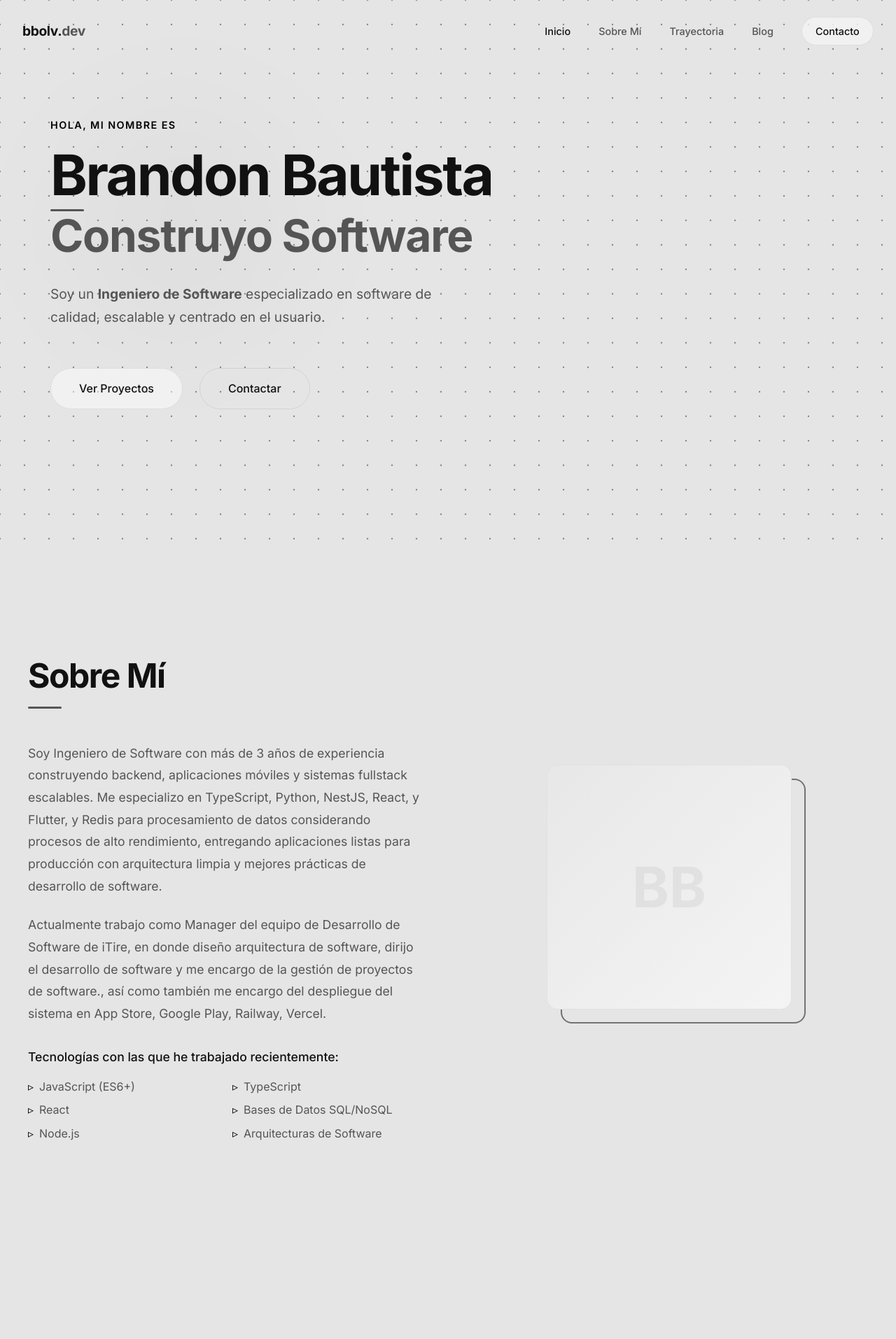
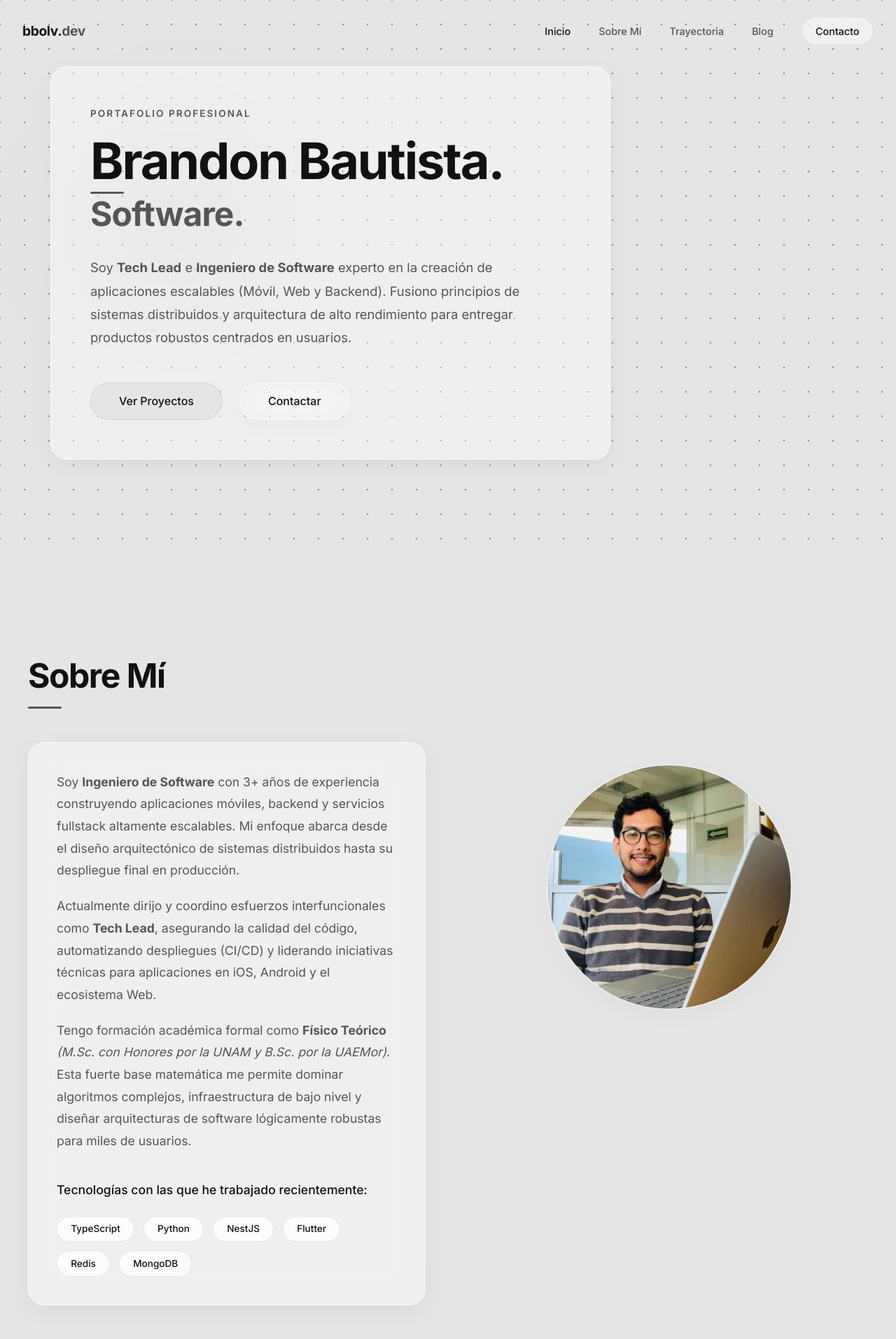
Before and after one commit to bbolv/bbolv.github.io, a React (Vite) app: page / in a window 1280 px wide. Shown: the top 1914 px of the page at 70% size. Built offline with nearby package versions, Linux system fonts and the light colour scheme.

Commit message:
Add info and style changes in texts and footer

```diff
--- a/src/components/About.jsx
+++ b/src/components/About.jsx
@@ -1,42 +1,41 @@
 import React from 'react';
+import meImg from '../assets/me.jpg';
 
 const About = () => {
   return (
     <section id="sobre-mi" className="section container">
       <h2 className="section-title">Sobre Mí</h2>
       <div style={{ display: 'grid', gridTemplateColumns: 'repeat(auto-fit, minmax(300px, 1fr))', gap: '4rem', alignItems: 'start' }}>
-        <div>
-          <p style={{ color: 'var(--text-secondary)', fontSize: '1.1rem', marginBottom: '1.5rem', lineHeight: 1.8 }}>
-            Soy Ingeniero de Software con más de 3 años de experiencia construyendo backend, aplicaciones móviles y sistemas fullstack escalables. Me especializo en TypeScript, Python, NestJS, React, y Flutter, y Redis para procesamiento de datos considerando procesos de alto rendimiento, entregando aplicaciones listas para producción con arquitectura limpia y mejores prácticas de desarrollo de software.
+        <div className="glass-panel" style={{ padding: '2.5rem' }}>
+          <p style={{ color: 'var(--text-secondary)', fontSize: '1.1rem', marginBottom: '1.2rem', lineHeight: 1.8 }}>
+            Soy <strong>Ingeniero de Software</strong> con 3+ años de experiencia construyendo aplicaciones móviles, backend y servicios fullstack altamente escalables. Mi enfoque abarca desde el diseño arquitectónico de sistemas distribuidos hasta su despliegue final en producción.
+          </p>
+          <p style={{ color: 'var(--text-secondary)', fontSize: '1.1rem', marginBottom: '1.2rem', lineHeight: 1.8 }}>
+            Actualmente dirijo y coordino esfuerzos interfuncionales como <strong>Tech Lead</strong>, asegurando la calidad del código, automatizando despliegues (CI/CD) y liderando iniciativas técnicas para aplicaciones en iOS, Android y el ecosistema Web.
           </p>
           <p style={{ color: 'var(--text-secondary)', fontSize: '1.1rem', marginBottom: '1.5rem', lineHeight: 1.8 }}>
-            Actualmente trabajo como Manager del equipo de Desarrollo de Software de iTire, en donde diseño arquitectura de software, dirijo el desarrollo de software y me encargo de la gestión de proyectos de software., así como también me encargo del despliegue del sistema en App Store, Google Play, Railway, Vercel.
+            Tengo formación académica formal como <strong>Físico Teórico</strong> <em>(M.Sc. con Honores por la UNAM y B.Sc. por la UAEMor)</em>. Esta fuerte base matemática me permite dominar algoritmos complejos, infraestructura de bajo nivel y diseñar arquitecturas de software lógicamente robustas para miles de usuarios.
           </p>
-          <p style={{ color: 'var(--text-primary)', fontSize: '1.1rem', fontWeight: 500, marginBottom: '1rem', marginTop: '2rem' }}>
+          <p style={{ color: 'var(--text-primary)', fontSize: '1.1rem', fontWeight: 500, marginBottom: '1.5rem', marginTop: '2.5rem' }}>
             Tecnologías con las que he trabajado recientemente:
           </p>
-          <div style={{ display: 'grid', gridTemplateColumns: '1fr 1fr', gap: '1rem' }}>
-            <ul style={{ color: 'var(--text-secondary)', listStyle: 'none', padding: 0 }}>
-              <li style={{ marginBottom: '0.5rem', display: 'flex', alignItems: 'center', gap: '0.5rem' }}><span style={{ color: 'var(--accent-glow)' }}>▹</span> JavaScript (ES6+)</li>
-              <li style={{ marginBottom: '0.5rem', display: 'flex', alignItems: 'center', gap: '0.5rem' }}><span style={{ color: 'var(--accent-glow)' }}>▹</span> React</li>
-              <li style={{ marginBottom: '0.5rem', display: 'flex', alignItems: 'center', gap: '0.5rem' }}><span style={{ color: 'var(--accent-glow)' }}>▹</span> Node.js</li>
-            </ul>
-            <ul style={{ color: 'var(--text-secondary)', listStyle: 'none', padding: 0 }}>
-              <li style={{ marginBottom: '0.5rem', display: 'flex', alignItems: 'center', gap: '0.5rem' }}><span style={{ color: 'var(--accent-glow)' }}>▹</span> TypeScript</li>
-              <li style={{ marginBottom: '0.5rem', display: 'flex', alignItems: 'center', gap: '0.5rem' }}><span style={{ color: 'var(--accent-glow)' }}>▹</span> Bases de Datos SQL/NoSQL</li>
-              <li style={{ marginBottom: '0.5rem', display: 'flex', alignItems: 'center', gap: '0.5rem' }}><span style={{ color: 'var(--accent-glow)' }}>▹</span> Arquitecturas de Software</li>
-            </ul>
+          <div style={{ display: 'flex', gap: '0.8rem', flexWrap: 'wrap' }}>
+            {['TypeScript', 'Python', 'NestJS', 'Flutter', 'Redis', 'MongoDB'].map((tech, i) => (
+              <span key={i} style={{ color: 'var(--text-primary)', background: 'rgba(255, 255, 255, 0.8)', border: '1px solid var(--border-color)', padding: '0.4rem 1.2rem', borderRadius: '99px', fontSize: '0.85rem', fontWeight: 500 }}>
+                {tech}
+              </span>
+            ))}
           </div>
         </div>
 
         {/* Contenedor de Imagen de Perfil */}
         <div style={{ position: 'relative', width: '100%', maxWidth: '350px', margin: '0 auto', marginTop: '2rem' }}>
-          <div className="glass-card" style={{ width: '100%', aspectRatio: '1/1', borderRadius: '16px', overflow: 'hidden', position: 'relative', zIndex: 10 }}>
+          <div className="glass-card" style={{ width: '100%', aspectRatio: '1/1', borderRadius: '9999px', overflow: 'hidden', position: 'relative', zIndex: 10 }}>
             <div style={{ width: '100%', height: '100%', background: 'linear-gradient(135deg, rgba(0,0,0,0.05) 0%, rgba(244,244,245,1) 100%)', display: 'flex', alignItems: 'center', justifyContent: 'center' }}>
-              <span style={{ fontSize: '5rem', color: 'rgba(0,0,0,0.05)', fontWeight: 700 }}>BB</span>
+              <img src={meImg} alt="Brandon Bautista" style={{ width: '100%', height: '100%', objectFit: 'cover' }} />
             </div>
           </div>
-          <div style={{ position: 'absolute', top: '20px', left: '20px', right: '-20px', bottom: '-20px', border: '2px solid var(--accent-glow)', borderRadius: '16px', zIndex: 1, opacity: 0.5 }}></div>
+          {/* <div style={{ position: 'absolute', top: '20px', left: '20px', right: '-20px', bottom: '-20px', border: '2px solid var(--accent-glow)', borderRadius: '16px', zIndex: 1, opacity: 0.5 }}></div> */}
         </div>
       </div>
     </section>
--- a/src/components/Contact.jsx
+++ b/src/components/Contact.jsx
@@ -12,7 +12,7 @@ const Contact = () => {
       <p style={{ color: 'var(--text-secondary)', fontSize: '1.2rem', maxWidth: '600px', margin: '0 auto 3.5rem auto', lineHeight: 1.7 }}>
         ¿Quieres saludar? ¡intentaré responder lo más rápido posible!
       </p>
-      <a href="mailto:tu-correo@ejemplo.com" className="glass" style={{ padding: '1.2rem 3rem', color: 'var(--text-primary)', textDecoration: 'none', fontWeight: 500, fontSize: '1.1rem', display: 'inline-block' }}>
+      <a href="mailto:branbolv@gmail.com" className="glass" style={{ padding: '1.2rem 3rem', color: 'var(--text-primary)', textDecoration: 'none', fontWeight: 500, fontSize: '1.1rem', display: 'inline-block' }}>
         Saludar
       </a>
     </section>
--- a/src/components/Experience.jsx
+++ b/src/components/Experience.jsx
@@ -3,18 +3,18 @@ import React from 'react';
 const Experience = () => {
   const experiences = [
     {
-      role: 'Manager de Desarrollo de Software',
+      role: 'Manager de Desarrollo de Software / Tech Lead',
       company: 'iTire',
-      period: '2024 - Presente',
-      description: 'Liderando la arquitectura y desarrollo de interfaces de usuario para sistemas de gran escala. Mejoramos el rendimiento del renderizado en un 40% aplicando buenas prácticas.',
-      tech: ['Angular', 'TypeScript', 'NestJS', 'MongoDB', 'Redis']
+      period: 'Feb 2024 - Presente',
+      description: 'Lidero el desarrollo y arquitectura de las plataformas web, móvil (iOS/Android) y backend. He diseñado arquitecturas multiplataforma "offline-first", pipelines de ingestión de telemetría de alto volumen usando Redis, e integraciones de hardware Bluetooth (BLE). Además, implementé un ecosistema robusto de microservicios y un Gateway GraphQL que soporta las operaciones críticas de múltiples empresas de transporte.',
+      tech: ['Flutter', 'Angular', 'TypeScript', 'NestJS', 'MongoDB', 'Redis', 'GraphQL']
     },
     {
       role: 'Desarrollador Full Stack',
-      company: 'Xmars',
-      period: '2020 - 2023',
-      description: 'Gestion de chat empresarial',
-      tech: ['JavaScript', 'React', 'Node.js', 'MongoDB']
+      company: 'XMARS',
+      period: 'Jun 2022 - Feb 2024',
+      description: 'Desarrollo de interfaces responsivas y sistemas backend escalables. Diseñé la lógica de presencia en tiempo real de los usuarios sincronizando el estado con WebSockets (Socket.IO). Además, refactoricé la arquitectura completa del chat empresarial (individual y grupal), mejorando significativamente su rendimiento, mantenibilidad y la capacidad de integrar nuevas funcionalidades.',
+      tech: ['React', 'Node.js', 'Express', 'GraphQL', 'Socket.IO', 'MongoDB']
     }
   ];
 
--- a/src/components/Footer.jsx
+++ b/src/components/Footer.jsx
@@ -2,9 +2,15 @@ import React from 'react';
 
 const Footer = () => {
   return (
-    <footer style={{ textAlign: 'center', padding: '2.5rem', borderTop: '1px solid var(--border-color)', color: 'var(--text-secondary)', fontSize: '0.9rem' }}>
-      <p>Diseñado y Construido por <span style={{ color: 'var(--text-primary)', fontWeight: 500 }}>Brandon Bautista</span>.</p>
-      <p style={{ marginTop: '0.5rem', opacity: 0.6, fontSize: '0.8rem' }}>&copy; {new Date().getFullYear()} Todos los derechos reservados.</p>
+    <footer className="container" style={{ paddingBottom: '3rem' }}>
+      <div className="glass-panel" style={{ textAlign: 'center', padding: '2.5rem', display: 'flex', flexDirection: 'column', alignItems: 'center', gap: '0.5rem' }}>
+        <p style={{ color: 'var(--text-secondary)', fontSize: '0.95rem' }}>
+          Diseñado y Construido por <span style={{ color: 'var(--text-primary)', fontWeight: 600 }}>Brandon Bautista</span>.
+        </p>
+        <p style={{ opacity: 0.8, fontSize: '0.85rem', color: 'var(--text-secondary)' }}>
+          &copy; {new Date().getFullYear()} Todos los derechos reservados.
+        </p>
+      </div>
     </footer>
   );
 };
--- a/src/components/Hero.jsx
+++ b/src/components/Hero.jsx
@@ -4,25 +4,27 @@ const Hero = () => {
   return (
     <section id="inicio" style={{ minHeight: '100vh', display: 'flex', alignItems: 'center', paddingTop: '80px' }} className="section animate-fade-in glow-effect">
       <div className="container" style={{ position: 'relative', zIndex: 10 }}>
-        <p style={{ color: 'var(--accent-glow)', fontWeight: 600, letterSpacing: '0.1em', marginBottom: '1rem', textTransform: 'uppercase', fontSize: '0.9rem' }}>
-          Hola, mi nombre es
+        <div className="glass-panel" style={{ display: 'inline-block', maxWidth: '800px', padding: '3.5rem' }}>
+          <p style={{ color: 'var(--text-secondary)', fontWeight: 600, letterSpacing: '0.15em', marginBottom: '1rem', textTransform: 'uppercase', fontSize: '0.85rem' }}>
+            Portafolio Profesional
           </p>
-        <h1 className="section-title" style={{ margin: 0, fontSize: 'clamp(3rem, 8vw, 5rem)', lineHeight: 1.1, borderBottom: 'none' }}>
-          Brandon Bautista
+          <h1 className="section-title" style={{ margin: 0, fontSize: 'clamp(3rem, 8vw, 4.5rem)', lineHeight: 1.1, borderBottom: 'none' }}>
+            Brandon Bautista.
           </h1>
-        <h2 style={{ fontSize: 'clamp(2.5rem, 6vw, 4rem)', color: 'var(--text-secondary)', marginTop: '0.5rem', lineHeight: 1.1, fontWeight: 700 }}>
-          Construyo Software
+          <h2 style={{ fontSize: 'clamp(2rem, 5vw, 3rem)', color: 'var(--text-secondary)', marginTop: '0.5rem', lineHeight: 1.2, fontWeight: 700, letterSpacing: '-0.02em' }}>
+            Software.
           </h2>
-        <p style={{ color: 'var(--text-secondary)', fontSize: '1.2rem', maxWidth: '600px', marginTop: '2rem', lineHeight: 1.7 }}>
-          Soy un <strong>Ingeniero de Software</strong> especializado en software de calidad, escalable y centrado en el usuario.
+          <p style={{ color: 'var(--text-secondary)', fontSize: '1.15rem', marginTop: '2rem', lineHeight: 1.8 }}>
+            Soy <strong>Tech Lead</strong> e <strong>Ingeniero de Software</strong> experto en la creación de aplicaciones escalables (Móvil, Web y Backend). Fusiono principios de sistemas distribuidos y arquitectura de alto rendimiento para entregar productos robustos centrados en usuarios.
           </p>
-        <div style={{ marginTop: '3.5rem', display: 'flex', gap: '1.5rem', flexWrap: 'wrap' }}>
-          <a href="#proyectos" className="glass" style={{ padding: '1rem 2.5rem', color: 'var(--text-primary)', textDecoration: 'none', fontWeight: 500, display: 'inline-block' }}>
+          <div style={{ marginTop: '3rem', display: 'flex', gap: '1.5rem', flexWrap: 'wrap' }}>
+            <a href="#proyectos" className="glass" style={{ padding: '0.8rem 2.5rem', color: 'var(--text-primary)', textDecoration: 'none', fontWeight: 500, display: 'inline-block', border: '1px solid var(--border-color)', borderRadius: '9999px', background: 'var(--bg-primary)' }}>
               Ver Proyectos
             </a>
-          <a href="#contacto" className="glass-card" style={{ padding: '1rem 2.5rem', color: 'var(--text-primary)', textDecoration: 'none', fontWeight: 500, display: 'inline-block', border: '1px solid var(--border-color)', borderRadius: '9999px', background: 'transparent' }}>
+            <a href="#contacto" className="glass-card" style={{ padding: '0.8rem 2.5rem', color: 'var(--text-primary)', textDecoration: 'none', fontWeight: 500, display: 'inline-block', background: 'transparent', borderRadius: '9999px' }}>
               Contactar
             </a>
+          </div>
         </div>
       </div>
     </section>
--- a/src/index.css
+++ b/src/index.css
@@ -56,10 +56,23 @@ h1, h2, h3, h4, h5, h6 {
 }
 
 .glass-card {
-  background: var(--bg-secondary);
-  border: 1px solid var(--border-color);
+  background: rgba(255, 255, 255, 0.4); /* Mucho más translúcido para que de verdad parezca cristal */
+  backdrop-filter: blur(20px); /* Desenfoque muy intenso para que las partículas no estorben */
+  -webkit-backdrop-filter: blur(20px);
+  border: 1px solid rgba(255, 255, 255, 0.7); /* Borde blanco sutil, típico de glassmorphism */
   border-radius: 16px;
   transition: var(--transition-smooth);
+  box-shadow: 0 8px 32px 0 rgba(0, 0, 0, 0.03);
+}
+
+.glass-panel {
+  background: rgba(255, 255, 255, 0.4);
+  backdrop-filter: blur(24px);
+  -webkit-backdrop-filter: blur(24px);
+  border: 1px solid rgba(255, 255, 255, 0.7);
+  border-radius: 24px;
+  padding: 3rem;
+  box-shadow: 0 8px 32px 0 rgba(0, 0, 0, 0.05); /* Sombra tridimensional muy suave */
 }
 .glass-card:hover {
   transform: translateY(-4px);
```
Also changed, not shown: src/assets/me.jpg (added). Lines whose indentation alone changed are shown as unchanged.
